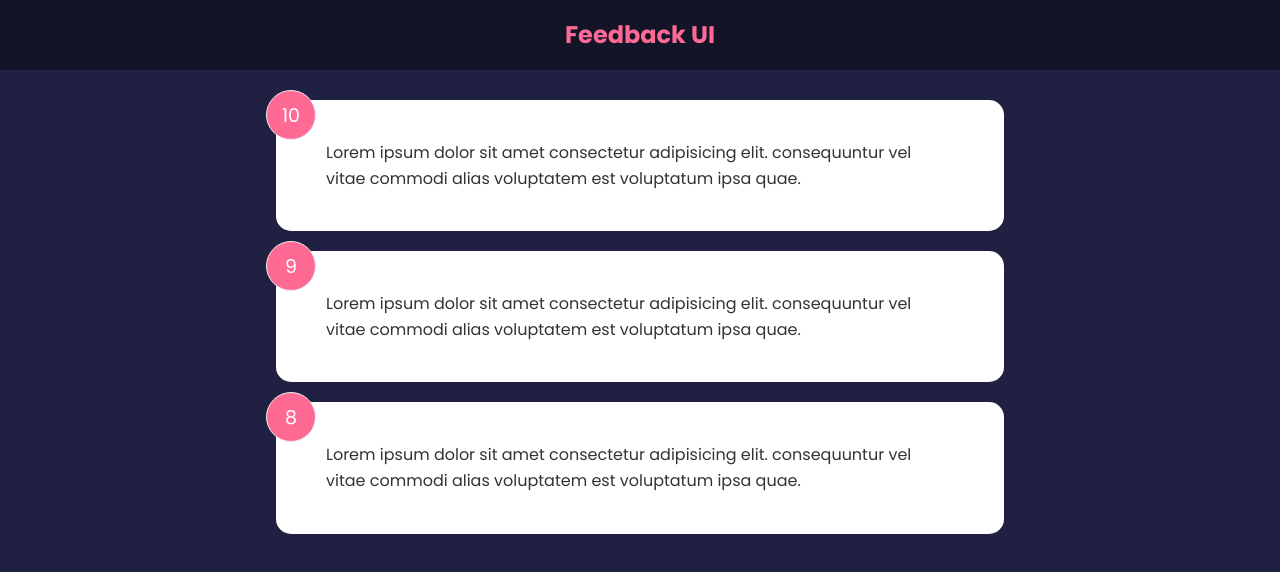
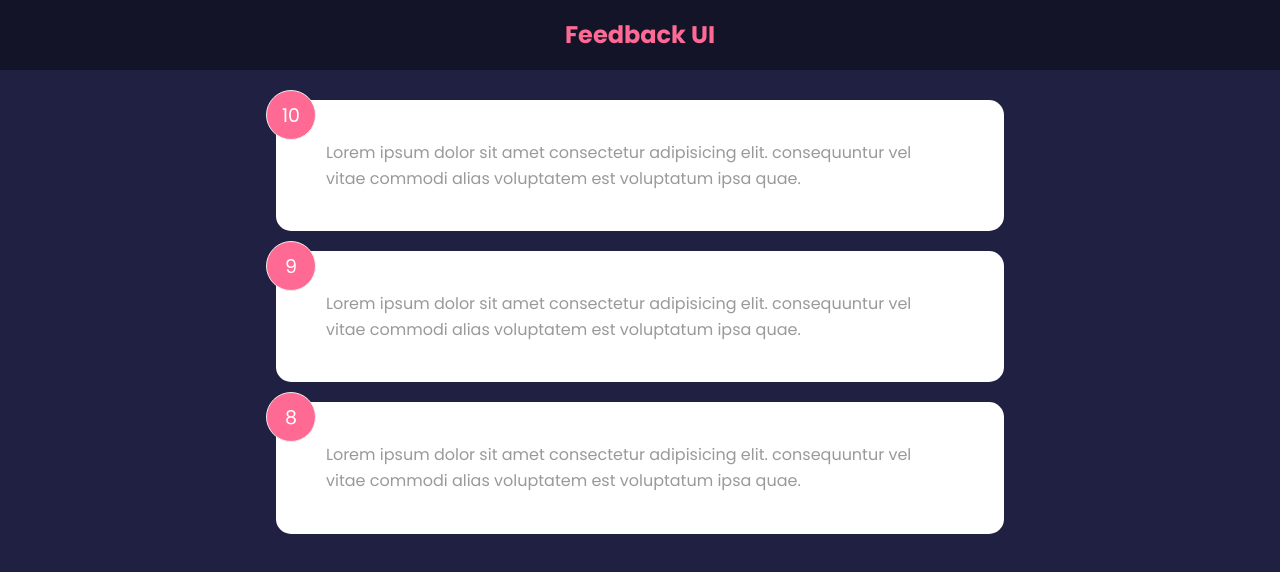
Before and after one commit to slmulti/my-feedback-app, a React (Create React App) app: page / in a window 1280 px wide. Shown: the top 572 px of the page. Built offline with nearby package versions, Linux system fonts and the light colour scheme.

Commit message:
card component and styles

```diff
--- a/src/components/FeedbackItem.jsx
+++ b/src/components/FeedbackItem.jsx
@@ -1,13 +1,19 @@
 import React from "react";
 import { useState } from "react";
+import Card from "./shared/Card";
+import PropTypes from "prop-types";
 
 function FeedbackItem({ item }) {
     return (
-        <div className="card">
+        <Card>
             <div className="num-display">{item.rating}</div>
             <div className="text-display">{item.text}</div>
-        </div>
+        </Card>
     );
 }
 
+FeedbackItem.propTypes = {
+    item: PropTypes.object.isRequired,
+};
+
 export default FeedbackItem;
--- /dev/null
+++ b/src/components/shared/Card.jsx
@@ -0,0 +1,30 @@
+import React from "react";
+import PropTypes from "prop-types";
+
+function Card({ children, reverse }) {
+    //conditon Class
+    // return <div className={`card ${reverse && "reverse"}`}>{children}</div>;
+    //consitional Styling
+    return (
+        <div
+            className="card"
+            style={{
+                backgroundColor: reverse ? "rgba(0,0,0,0.4)" : "#fff",
+                color: reverse ? "#fff" : "rgba(0,0,0,0.4)",
+            }}
+        >
+            {children}
+        </div>
+    );
+}
+
+Card.defaultProps = {
+    reverse: false,
+};
+
+Card.propTypes = {
+    children: PropTypes.node.isRequired,
+    reverse: PropTypes.bool,
+};
+
+export default Card;
```
Also changed, not shown: src/components/FeedbackList.jsx (+11 -0 lines).
